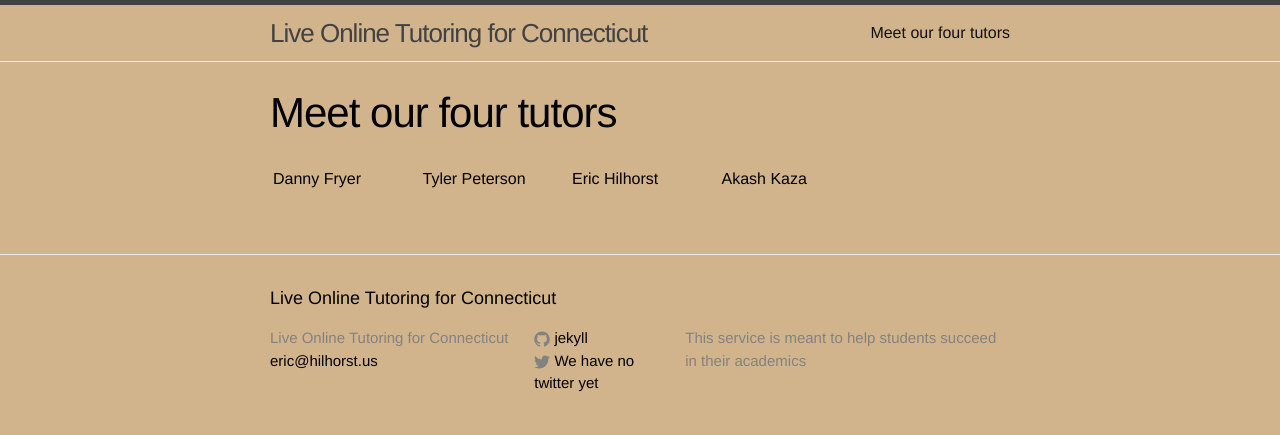
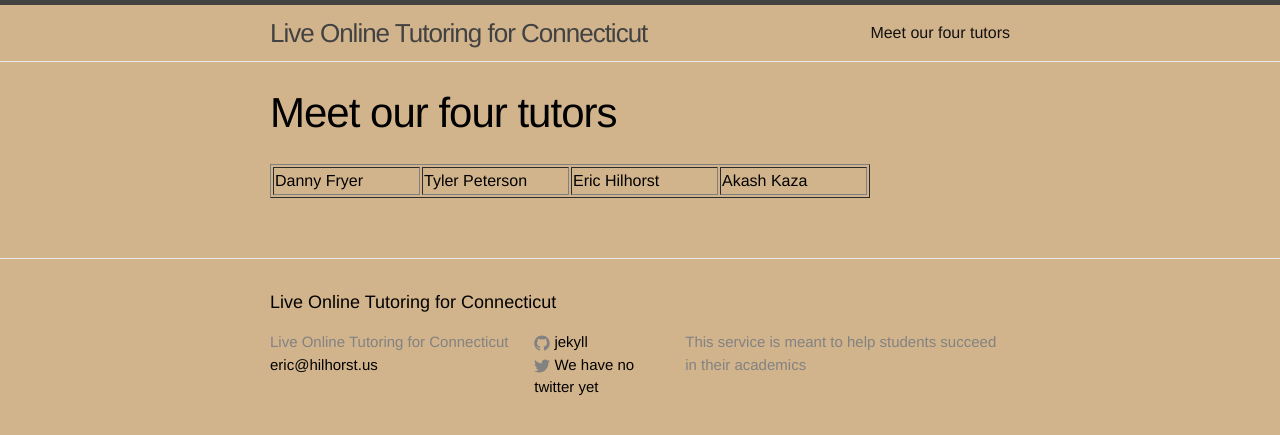
Before and after one commit to pepe454/pepe454.github.io, a Jekyll site: the page built from about.md, in a window 1280 px wide. Shown: the top 435 px of the page. Built offline with Jekyll 4.4.1, drawn with Linux system fonts in a browser that asks for light colours.

Commit message:
Update about.md

```diff
--- a/about.md
+++ b/about.md
@@ -5,7 +5,7 @@ permalink: /about/
 ---
 <table class= "Table1">
 
-<table width= "600">
+<table width= "600" border=1>
   <tr>
     <td width="25%" >Danny Fryer</td>
     <td width="25%">Tyler Peterson</td>
```
